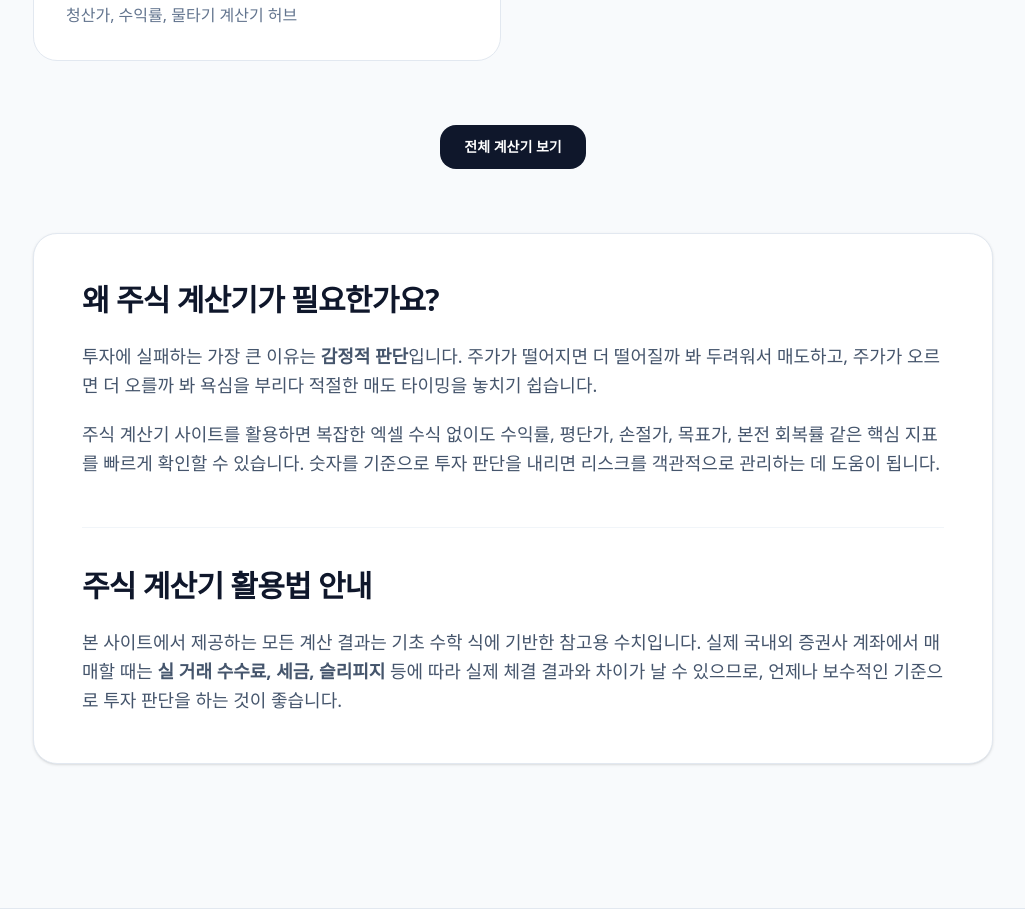
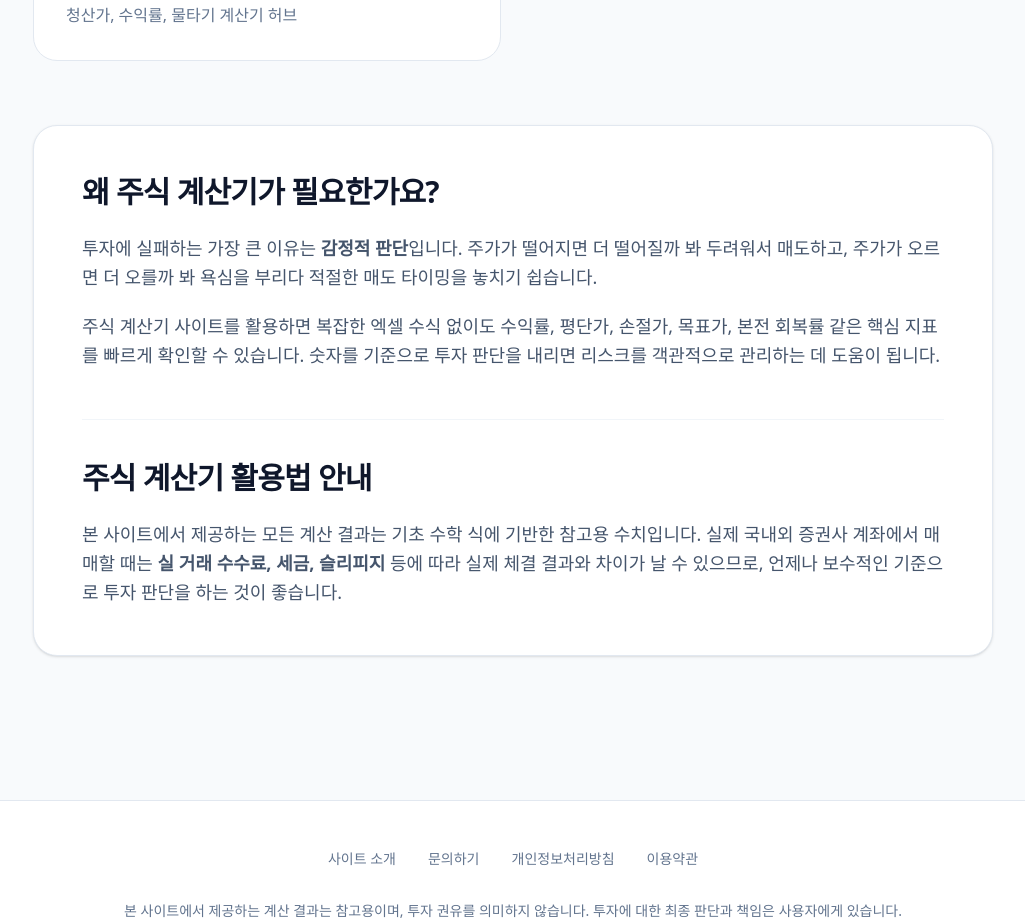
Before and after one commit to YG-coder/stock-calculator, a Next.js app: page / in a window 1280 px wide. Shown: the part 1860-2782 px from the top of the page, without its empty margins (127-1152 px from the left). Built offline with nearby package versions, Linux system fonts and the light colour scheme.

Commit message:
refactor(ui): 홈에서 중복 전체 계산기 CTA 제거

```diff
--- a/src/app/page.tsx
+++ b/src/app/page.tsx
@@ -71,15 +71,6 @@ export default function HomePage() {
           ))}
         </section>
 
-        <div className="mb-16 text-center">
-          <Link
-            href="/calculators"
-            className="inline-flex items-center rounded-2xl bg-slate-900 px-6 py-3 text-sm font-semibold text-white transition hover:bg-slate-700"
-          >
-            전체 계산기 보기
-          </Link>
-        </div>
-
         <SectionCard>
           <Article title="왜 주식 계산기가 필요한가요?">
             <p>
```
